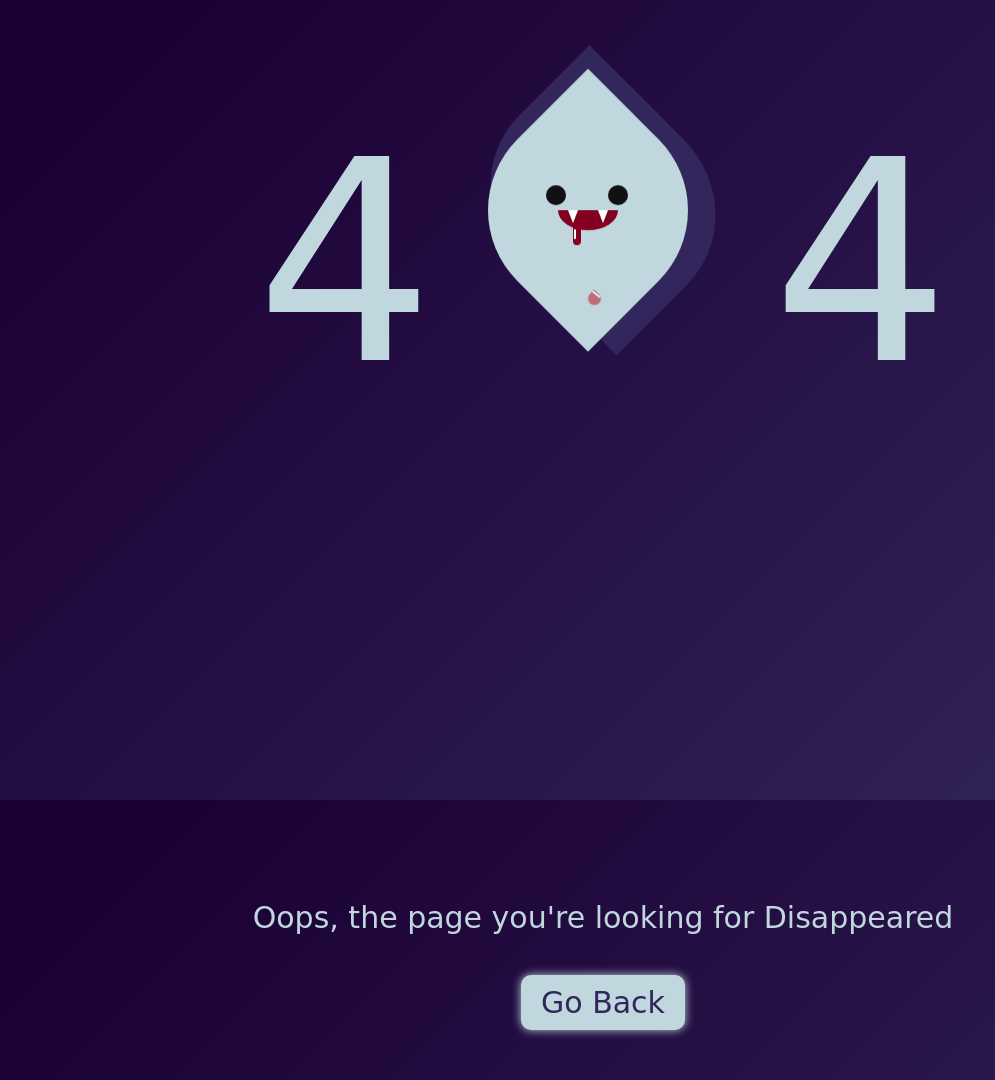
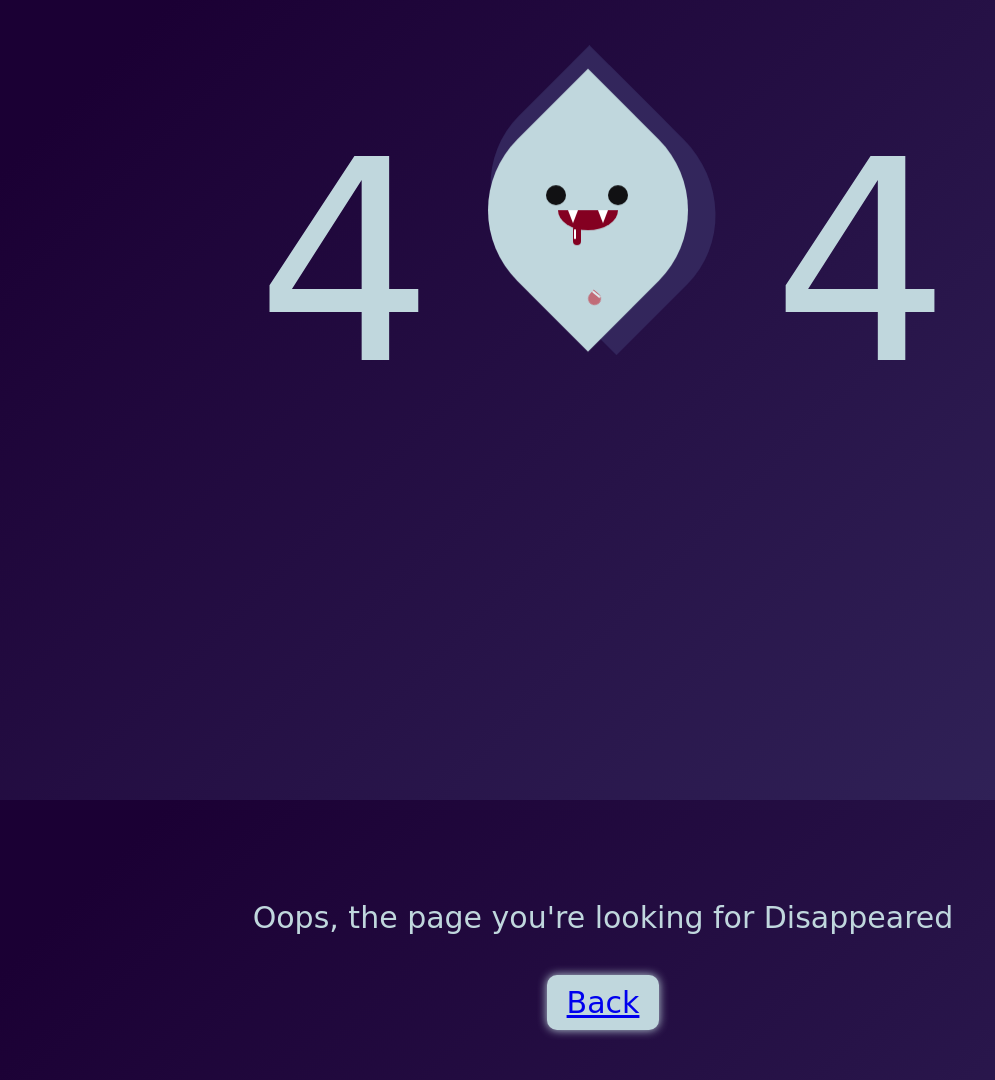
Before and after one commit to Hyprnx/hyprnx.github.io, a plain HTML site: page 404.html in a window 1280 px wide. Shown: the whole page, without its empty margins (37-1032 px from the left). Drawn offline with Linux system fonts and the light colour scheme.

Commit message:
Update 404.html

```diff
--- a/404.html
+++ b/404.html
@@ -21,7 +21,7 @@
 
 		<div class="page-ms">
 			<p class="page-msg"> Oops, the page you're looking for Disappeared </p>
-			<button class="go-back">Go Back</button>
+			<button class="go-back"><a href="https://hyprnx.github.io">Back</a></button>
 		</div>
 </div>
 	</div>
```
